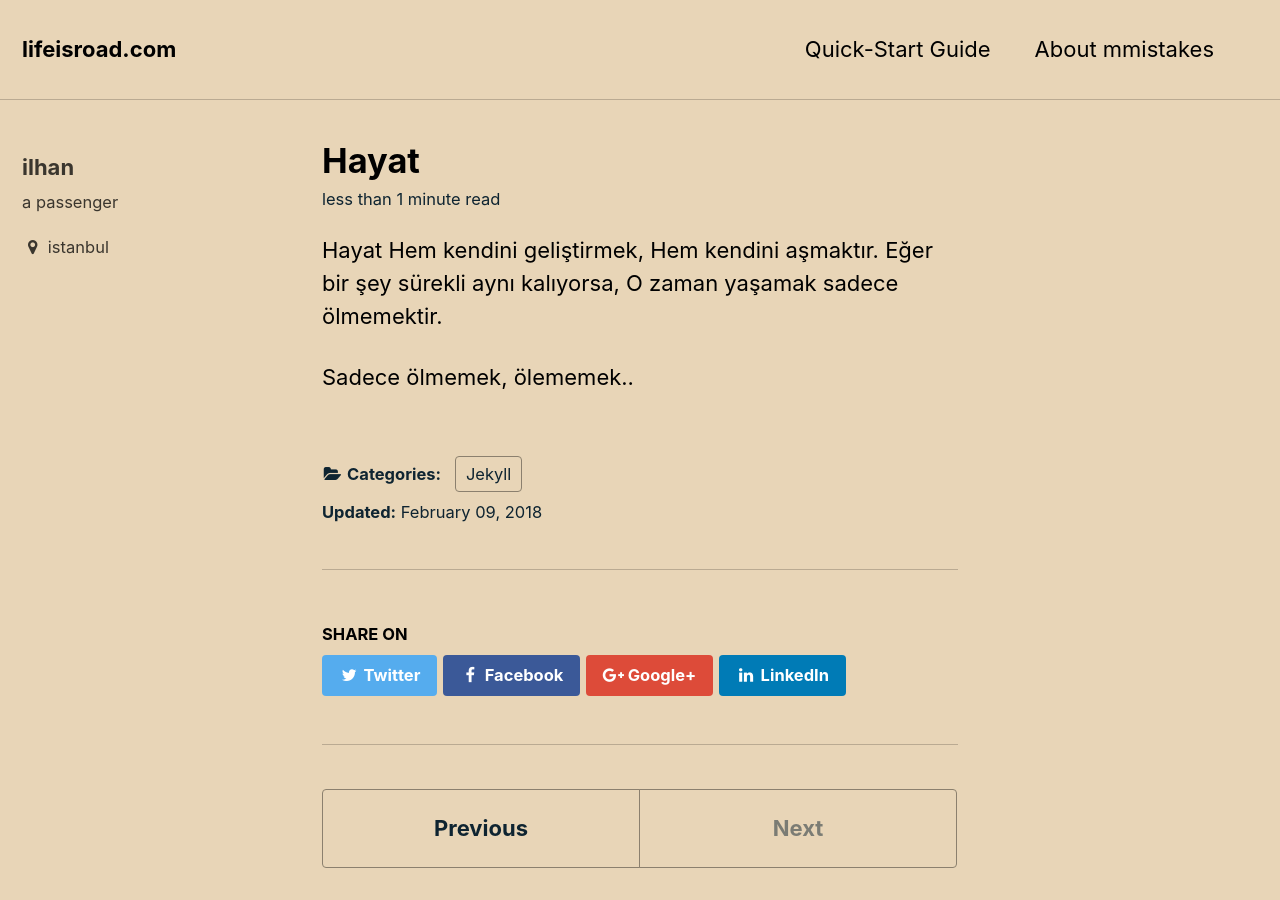
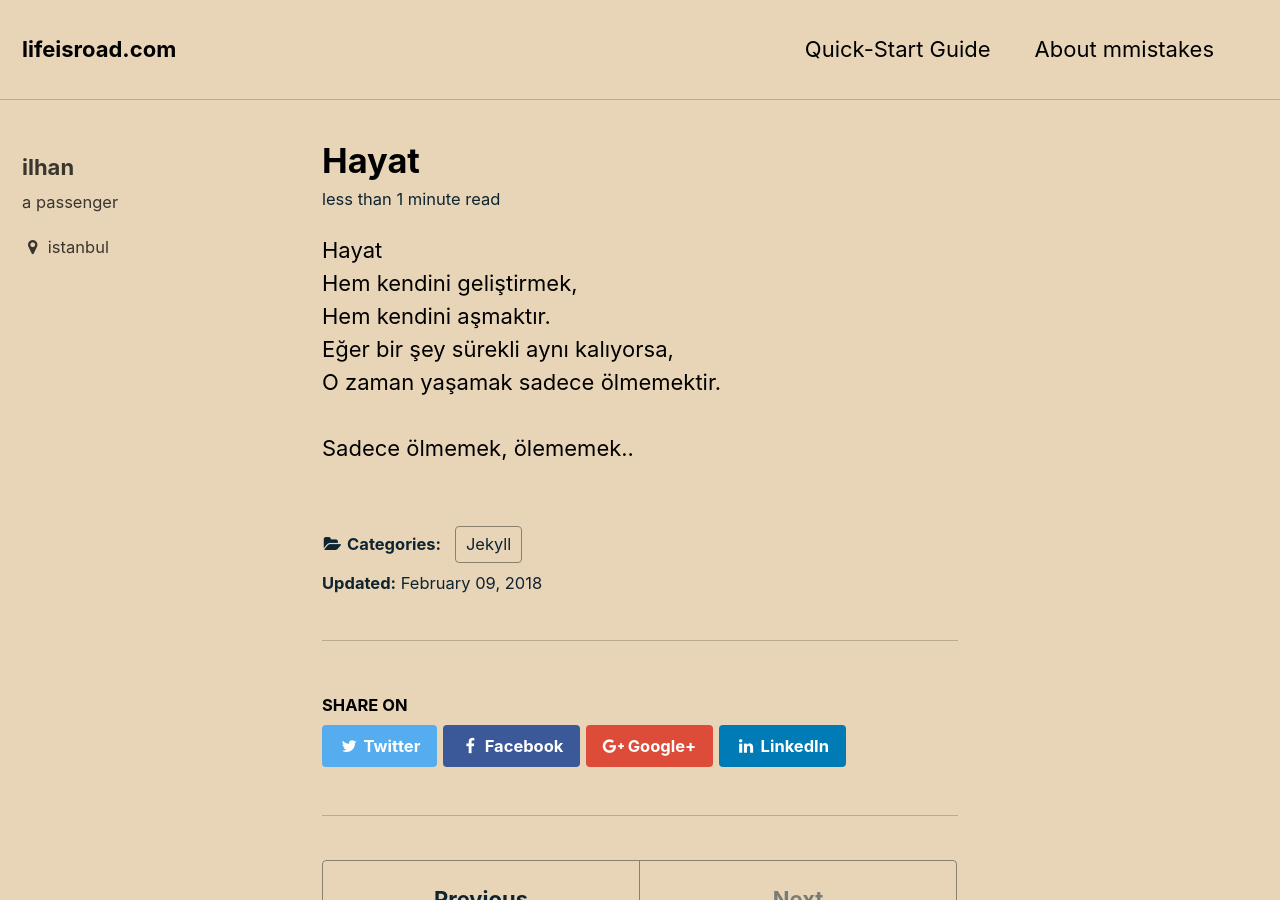
Before and after one commit to ilhangoren/ilhangoren.github.io, a Jekyll site: the page built from _posts/2018-2-09-Hayat.md, in a window 1280 px wide and 900 px high. Built offline with Jekyll 4.4.1, drawn with Linux system fonts in a browser that asks for light colours; some of the changed text lies outside the part shown.

Commit message:
br eklendi

```diff
--- a/_posts/2018-2-09-Hayat.md
+++ b/_posts/2018-2-09-Hayat.md
@@ -5,10 +5,10 @@ categories:
 layout: single
 ---
 
-Hayat
-Hem kendini geliştirmek,
-Hem kendini aşmaktır.
-Eğer bir şey sürekli aynı kalıyorsa,
-O zaman yaşamak sadece ölmemektir.
-
-Sadece ölmemek, ölememek..
+Hayat<br/>
+Hem kendini geliştirmek,<br/>
+Hem kendini aşmaktır.<br/>
+Eğer bir şey sürekli aynı kalıyorsa,<br/>
+O zaman yaşamak sadece ölmemektir.<br/>
+<br/>
+Sadece ölmemek, ölememek..<br/>
```
Also changed, not shown: _posts/2018-2-09-Ciceklerim.md (+3 -3 lines), _posts/2018-2-09-Giden ben.md (+4 -4 lines).
